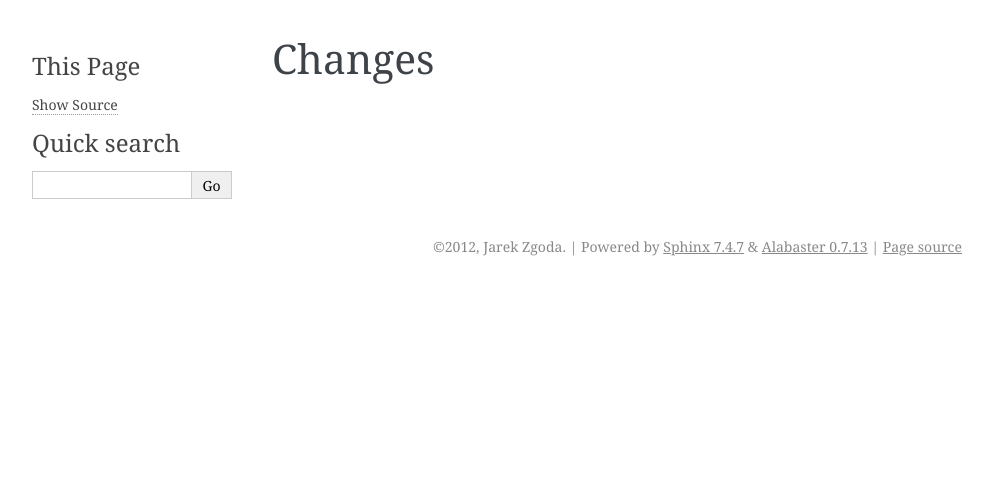
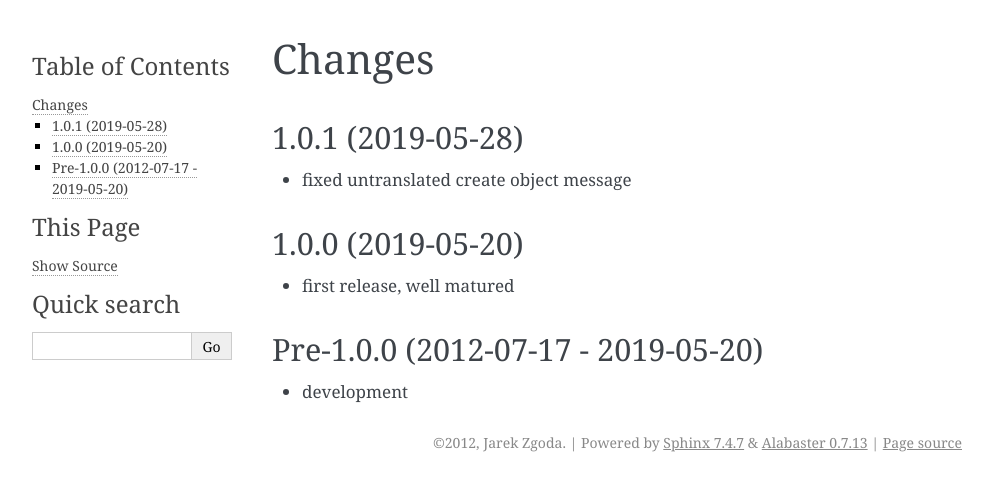
Before and after one commit to zgoda/brewlog, a Sphinx documentation site: the page built from docs/changelog.rst, in a window 1280 px wide. Shown: the top 491 px of the page, without its empty margins (148-1141 px from the left). Built offline with Sphinx 7.4.7, drawn with Linux system fonts in a browser that asks for light colours.

Commit message:
Release 1.0.1

```diff
--- a/docs/changelog.rst
+++ b/docs/changelog.rst
@@ -1,2 +1,17 @@
 Changes
 =======
+
+1.0.1 (2019-05-28)
+------------------
+
+- fixed untranslated create object message
+
+1.0.0 (2019-05-20)
+------------------
+
+- first release, well matured
+
+Pre-1.0.0 (2012-07-17 - 2019-05-20)
+-----------------------------------
+
+- development
--- a/setup.py
+++ b/setup.py
@@ -35,7 +35,7 @@ setup(
     long_description=long_description,
     long_description_content_type='text/markdown',
     license='BSD',
-    packages=find_packages('src', exclude=['docs', 'tests', 'secrets']),
+    packages=find_packages('src'),
     package_dir={'': 'src'},
     include_package_data=True,
     zip_safe=False,
@@ -47,7 +47,6 @@ setup(
         'License :: OSI Approved :: BSD License',
         'Operating System :: POSIX',
         'Programming Language :: Python :: 3 :: Only',
-        'Programming Language :: Python :: 3.6',
         'Programming Language :: Python :: 3.7',
         'Programming Language :: Python :: 3.8',
     ],
--- a/src/brewlog/__init__.py
+++ b/src/brewlog/__init__.py
@@ -4,4 +4,6 @@
 
 from .app import make_app  # noqa
 
-from ._version import __version__  # noqa
+from ._version import get_version
+__version__ = get_version()
+del get_version
--- a/src/brewlog/_version.py
+++ b/src/brewlog/_version.py
@@ -2,4 +2,8 @@
 # Use of this source code is governed by a BSD-style
 # license that can be found in the LICENSE file.
 
-__version__ = '1.0.1-dev'
+__version__ = '1.0.1'
+
+
+def get_version():
+    return __version__
```
